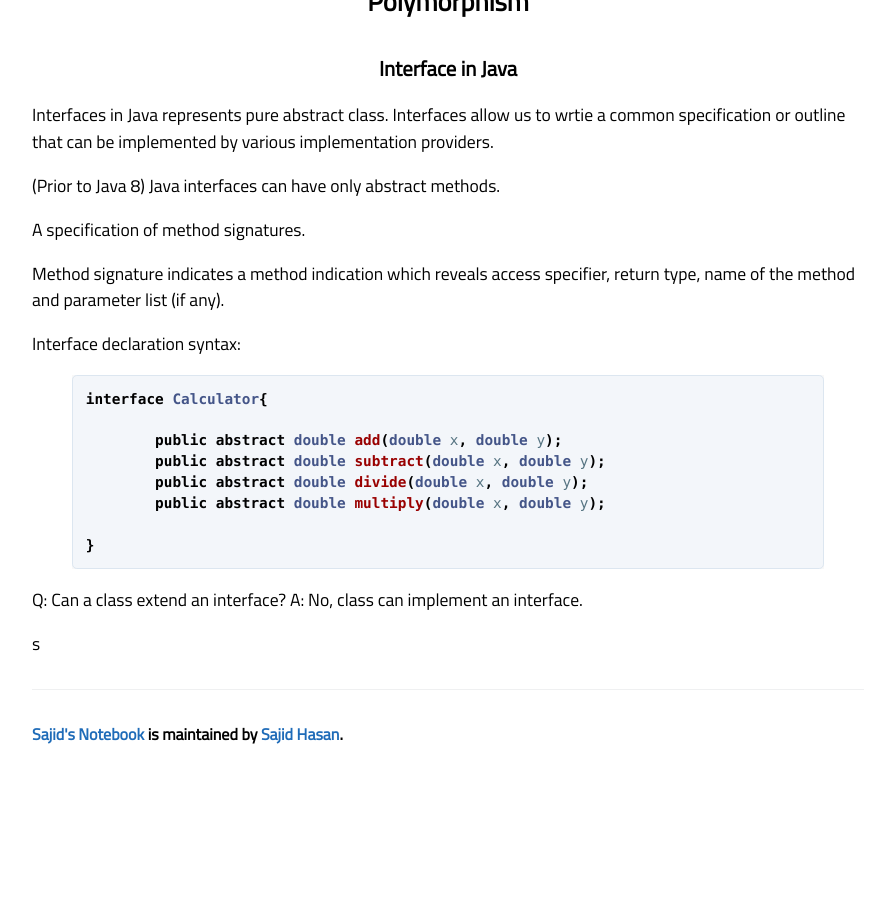
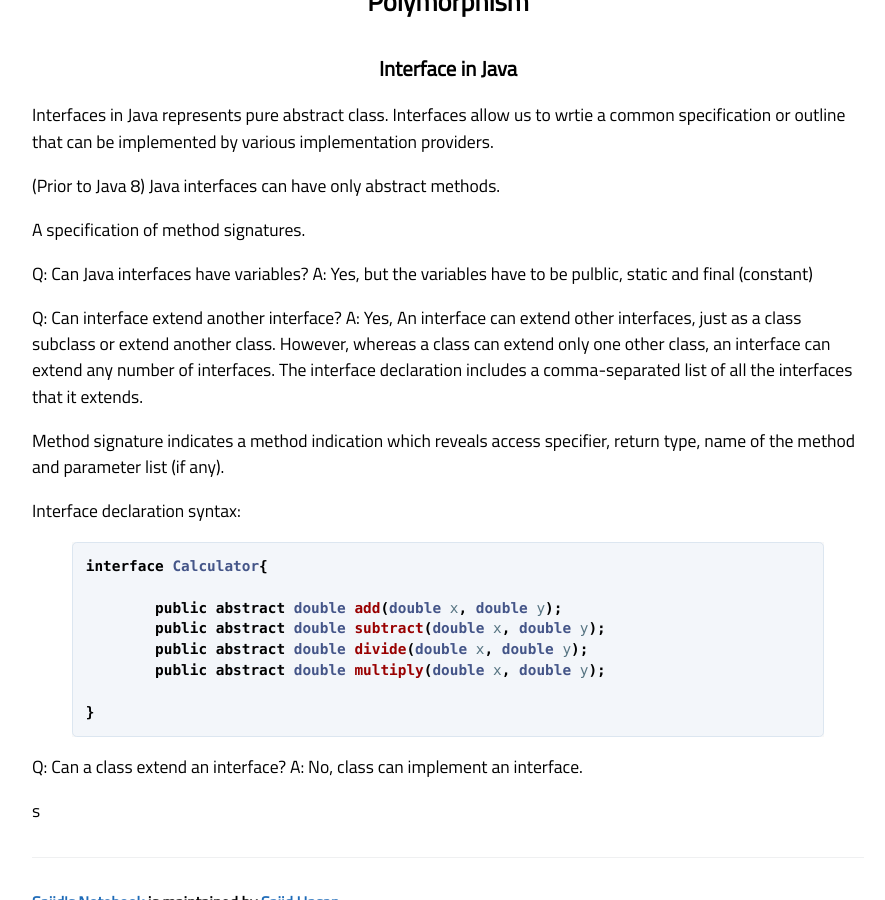
Before and after one commit to sajidhasan/sajidhasan.github.io, a Jekyll site: the page built from _posts/22-07-07-4-pillars-of-oop.md, in a window 1280 px wide and 900 px high, scrolled down 1326 px. Shown: the whole window, without its empty margins (192-1077 px from the left). Built offline with Jekyll 4.4.1, drawn with Linux system fonts in a browser that asks for light colours; before the commit the page ends 2104 px from its top, so only the background shows below that.

```diff
--- a/_posts/22-07-07-4-pillars-of-oop.md
+++ b/_posts/22-07-07-4-pillars-of-oop.md
@@ -3,7 +3,7 @@
 title:  "4 Pillars of Object Oriented Programming"
 date:   2022-07-07
 category: OOP
-permalink: /oop/:title
+permalink: /java/:title
 ---
 
 ## Encapsulation
@@ -45,6 +45,14 @@
 
 A specification of method signatures.
 
+Q: Can Java interfaces have variables?
+A: Yes, but the variables have to be pulblic, static and final (constant)
+
+Q: Can interface extend another interface?
+A: Yes, An interface can extend other interfaces, just as a class subclass or extend another class. However, whereas a class can extend only one other class, an interface can extend any number of interfaces. The interface declaration includes a comma-separated list of all the interfaces that it extends.
+
+
+
 Method signature indicates a method indication which reveals access specifier, return type, name of the method and parameter list (if any).
 
 Interface declaration syntax:
```
Also changed, not shown: _posts/2022-09-01-java-web-services.md (+2 -0 lines), _posts/2023-09-16-show-line-numbers-in-vim.markdown (added, +22 -0 lines).
